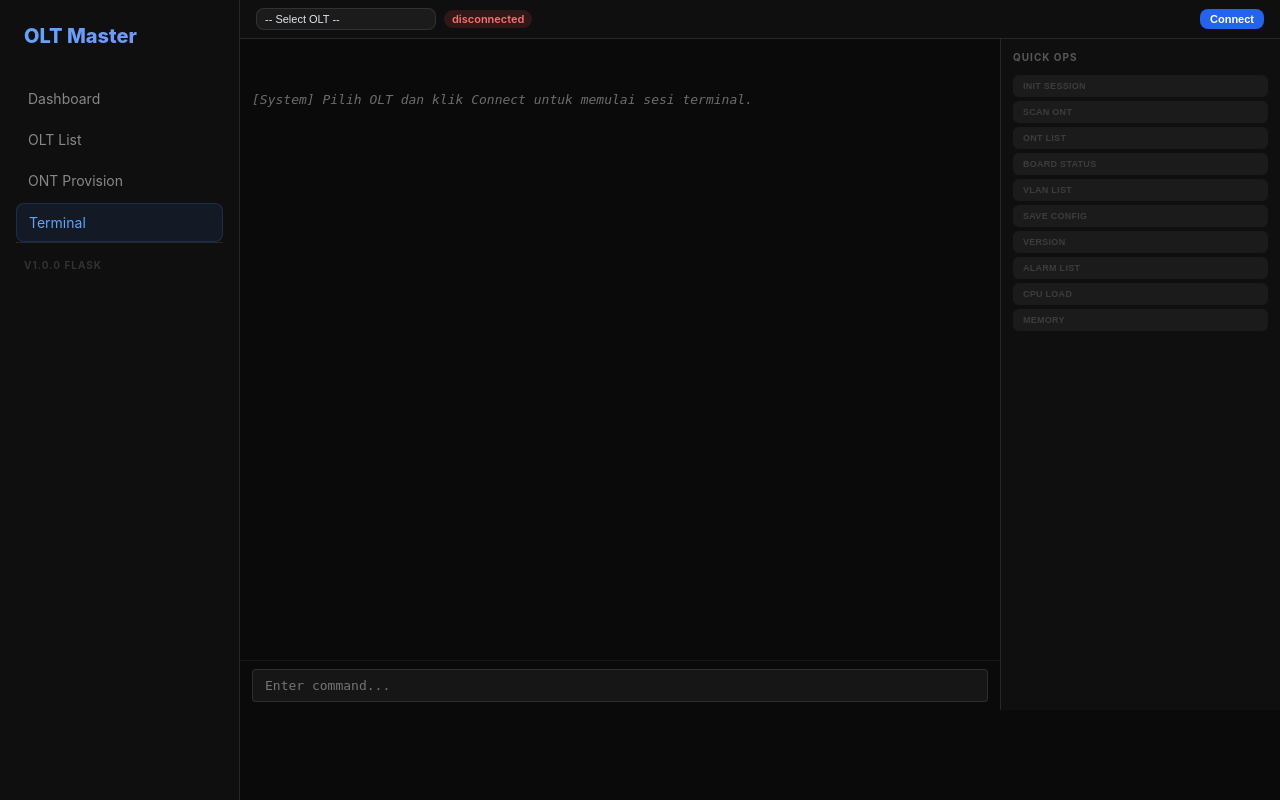
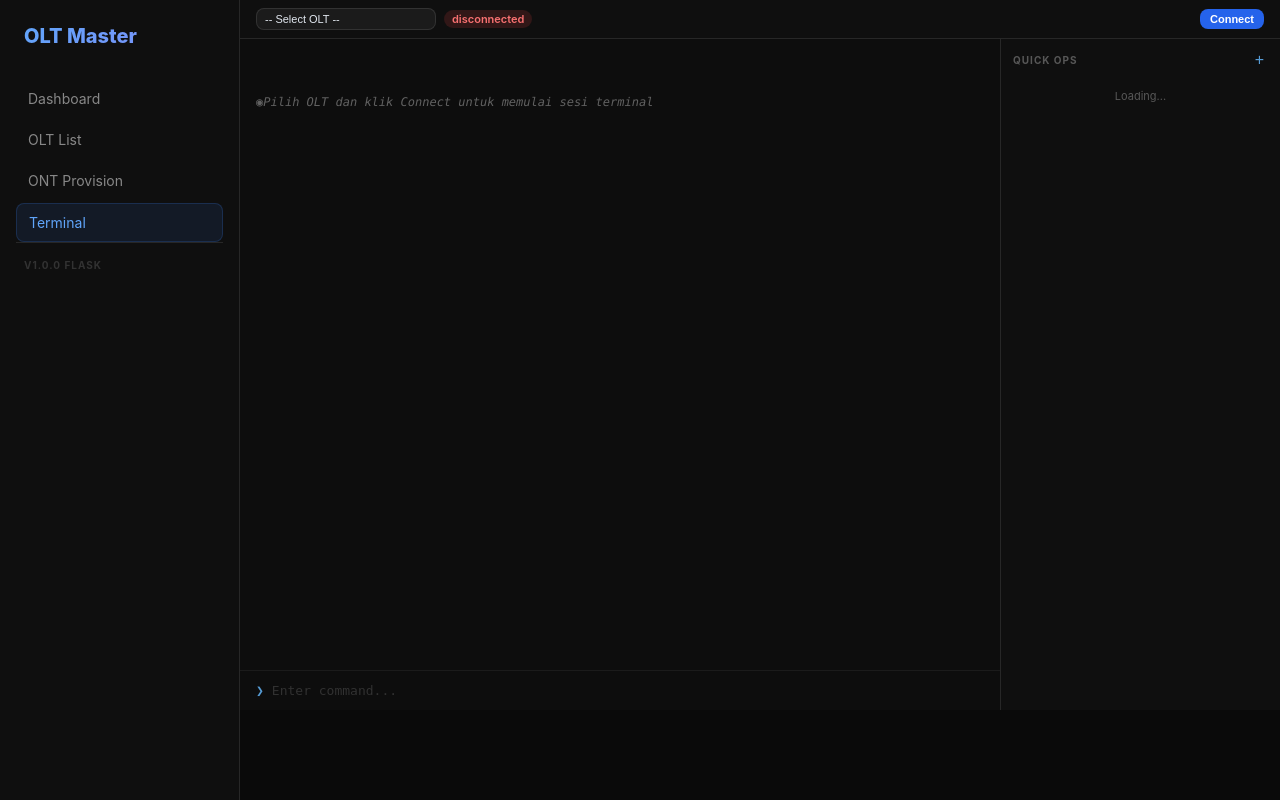
Before and after one commit to m-a-b-d-u-h/olt-app, a Flask app: page /terminal in a window 1280 px wide. Run offline with Flask 3, Linux system fonts and the light colour scheme; data that the repository does not hold is empty.

Commit message:
enhance: terminal UI like real CLI with prompt and colors

```diff
--- a/templates/terminal.html
+++ b/templates/terminal.html
@@ -5,21 +5,44 @@
 .terminal-wrapper { display:flex; flex-direction:column; height:calc(100vh - 90px); margin:-24px -32px; }
 .terminal-header { display:flex; align-items:center; justify-content:space-between; padding:8px 16px; background:#0f0f0f; border-bottom:1px solid rgba(255,255,255,0.1); flex-shrink:0; }
 .terminal-body { flex:1; display:flex; overflow:hidden; }
-.terminal-screen { flex:1; background:#0a0a0a; display:flex; flex-direction:column; }
-.terminal-output { flex:1; overflow-y:auto; padding:12px; font-family:'SF Mono','Fira Code',monospace; font-size:13px; line-height:1.5; color:#e2e8f0; background:#0a0a0a; white-space:pre-wrap; }
-.terminal-output .prompt { color:#60a5fa; }
-.terminal-output .system { color:rgba(255,255,255,0.4); font-style:italic; }
-.terminal-output .error { color:#f87171; }
-.terminal-input-row { display:flex; padding:8px 12px; background:#0a0a0a; border-top:1px solid rgba(255,255,255,0.05); flex-shrink:0; }
-.terminal-input-row input { flex:1; background:rgba(255,255,255,0.05); border:1px solid rgba(255,255,255,0.1); border-radius:4px; padding:8px 12px; color:#e2e8f0; font-family:'SF Mono','Fira Code',monospace; font-size:13px; outline:none; }
-.terminal-input-row input:focus { border-color:#3b82f6; }
+.terminal-screen { flex:1; background:#0d0d0d; display:flex; flex-direction:column; }
+.terminal-output {
+    flex:1; overflow-y:auto; padding:12px 16px;
+    font-family:'SF Mono','Fira Code','Cascadia Code','Consolas',monospace;
+    font-size:13px; line-height:1.6; color:#d4d4d4;
+    background:#0d0d0d; white-space:pre-wrap;
+}
+.terminal-output .prompt-line { color:#569cd6; }
+.terminal-output .cmd-output { color:#d4d4d4; }
+.terminal-output .system { color:rgba(255,255,255,0.35); font-style:italic; font-size:12px; }
+.terminal-output .system:before { content:'\25C9 '; }
+.terminal-output .error { color:#f44747; }
+.terminal-output .error:before { content:'\2716 '; }
+.terminal-output .success { color:#6a9955; }
+.terminal-output .highlight { color:#ce9178; }
+.terminal-input-row {
+    display:flex; align-items:center; gap:0;
+    padding:6px 16px; background:#0d0d0d;
+    border-top:1px solid rgba(255,255,255,0.06);
+    flex-shrink:0;
+}
+.terminal-prompt {
+    color:#569cd6; font-family:'SF Mono','Fira Code',monospace;
+    font-size:13px; font-weight:600; padding-right:8px; user-select:none;
+}
+.terminal-input-row input {
+    flex:1; background:transparent; border:none; padding:6px 0;
+    color:#d4d4d4; font-family:'SF Mono','Fira Code',monospace;
+    font-size:13px; outline:none; caret-color:#569cd6;
+}
+.terminal-input-row input::placeholder { color:rgba(255,255,255,0.15); }
 .quick-panel { width:280px; background:#0f0f0f; border-left:1px solid rgba(255,255,255,0.1); padding:12px; overflow-y:auto; flex-shrink:0; }
-.quick-panel h3 { font-size:10px; text-transform:uppercase; letter-spacing:0.1em; color:rgba(255,255,255,0.3); font-weight:700; margin-bottom:12px; }
-.quick-grid { display:flex; flex-direction:column; gap:4px; }
+.quick-panel h3 { font-size:10px; text-transform:uppercase; letter-spacing:0.1em; color:rgba(255,255,255,0.3); font-weight:700; margin-bottom:12px; margin:0; }
+.quick-grid { display:flex; flex-direction:column; gap:4px; margin-top:12px; }
 .quick-btn { display:flex; align-items:center; justify-content:space-between; padding:6px 10px; border-radius:6px; border:none; font-size:9px; font-weight:700; text-transform:uppercase; letter-spacing:0.03em; cursor:pointer; transition:all 0.2s; width:100%; text-align:left; }
-.quick-btn:not(:disabled) { background:#e2e8f0; color:#0f172a; }
-.quick-btn:not(:disabled):hover { background:#cbd5e1; }
-.quick-btn:disabled { background:rgba(255,255,255,0.05); color:rgba(255,255,255,0.15); cursor:not-allowed; }
+.quick-btn:not(:disabled) { background:rgba(86,156,214,0.12); color:#569cd6; }
+.quick-btn:not(:disabled):hover { background:rgba(86,156,214,0.2); }
+.quick-btn:disabled { background:rgba(255,255,255,0.03); color:rgba(255,255,255,0.15); cursor:not-allowed; }
 @media(max-width:768px){ .quick-panel { display:none; } .terminal-wrapper { margin:-16px; height:calc(100vh - 60px); } }
 </style>
 
@@ -42,14 +65,18 @@
     <div class="terminal-body">
         <div class="terminal-screen">
             <div class="terminal-output" id="term-output">
-                <div class="system">[System] Pilih OLT dan klik Connect untuk memulai sesi terminal.</div>
+                <div class="system">Pilih OLT dan klik Connect untuk memulai sesi terminal</div>
             </div>
             <div class="terminal-input-row">
-                <input type="text" id="term-input" placeholder="Enter command..." disabled onkeydown="if(event.key==='Enter')sendCommand()">
+                <span class="terminal-prompt" id="term-prompt">❯</span>
+                <input type="text" id="term-input" placeholder="Enter command..." disabled onkeydown="if(event.key==='Enter')sendCommand()" autocomplete="off" spellcheck="false">
             </div>
         </div>
         <div class="quick-panel">
-            <h3>Quick Ops</h3>
+            <div style="display:flex;justify-content:space-between;align-items:center;">
+                <h3>Quick Ops</h3>
+                <button onclick="addQuickCmd()" style="background:none;border:none;color:#569cd6;font-size:16px;cursor:pointer;padding:0 4px;" title="Add Command">+</button>
+            </div>
             <div class="quick-grid" id="quick-grid"></div>
         </div>
     </div>
@@ -60,22 +87,66 @@
 let socket = null;
 let connected = false;
 
-const QUICK_CMDS = [
-    {id:'init',label:'Init Session',cmds:['enable','config']},
-    {id:'scan',label:'Scan ONT',cmds:['display ont autofind all']},
-    {id:'onts',label:'ONT List',cmds:['interface gpon 0/1','display ont info 0 all']},
-    {id:'board',label:'Board Status',cmds:['display board 0']},
-    {id:'vlan',label:'VLAN List',cmds:['display vlan all']},
-    {id:'save',label:'Save Config',cmds:['save','y']},
-    {id:'ver',label:'Version',cmds:['display version']},
-    {id:'alarm',label:'Alarm List',cmds:['display alarm active all']},
-    {id:'cpu',label:'CPU Load',cmds:['display cpu']},
-    {id:'mem',label:'Memory',cmds:['display memory']},
-];
+let QUICK_CMDS = [];
 
-document.getElementById('quick-grid').innerHTML = QUICK_CMDS.map(c =>
-    '<button class="quick-btn" id="q-'+c.id+'" onclick="runQuick(\''+c.id+'\')" disabled>'+c.label+'</button>'
-).join('');
+async function loadQuickCmds() {
+    const res = await fetch('/api/quick-commands');
+    QUICK_CMDS = await res.json();
+    renderQuickCmds();
+}
+
+function renderQuickCmds() {
+    const grid = document.getElementById('quick-grid');
+    grid.innerHTML = QUICK_CMDS.map(c =>
+        `<div style="display:flex;gap:4px;align-items:stretch;">
+            <button class="quick-btn" id="q-${c.id}" onclick="runQuick('${c.id}')" disabled style="flex:1;">${c.label}</button>
+            <button class="quick-btn" onclick="editQuickCmd('${c.id}')" disabled style="width:28px;padding:4px;font-size:11px;flex:none;" id="qe-${c.id}" title="Edit">✎</button>
+            <button class="quick-btn" onclick="deleteQuickCmd('${c.id}')" disabled style="width:28px;padding:4px;font-size:11px;flex:none;" id="qd-${c.id}" title="Delete">✕</button>
+        </div>`
+    ).join('');
+}
+
+async function editQuickCmd(id) {
+    const cmd = QUICK_CMDS.find(c => c.id === id);
+    if (!cmd) return;
+    const label = prompt('Label:', cmd.label);
+    if (!label) return;
+    const cmdsStr = prompt('Commands (one per line):', cmd.commands.join('\n'));
+    if (!cmdsStr) return;
+    const commands = cmdsStr.split('\n').map(s => s.trim()).filter(Boolean);
+    await fetch('/api/quick-commands/' + id, {
+        method: 'PUT',
+        headers: {'Content-Type': 'application/json'},
+        body: JSON.stringify({label, commands}),
+    });
+    await loadQuickCmds();
+    updateQuickBtnState();
+}
+
+async function deleteQuickCmd(id) {
+    if (!confirm('Hapus command ini?')) return;
+    await fetch('/api/quick-commands/' + id, {method: 'DELETE'});
+    await loadQuickCmds();
+    updateQuickBtnState();
+}
+
+async function addQuickCmd() {
+    const label = prompt('Label for new command:');
+    if (!label) return;
+    const cmdsStr = prompt('Commands (one per line):\n\nContoh:\nenable\nconfig\ndisplay vlan all');
+    if (!cmdsStr) return;
+    const commands = cmdsStr.split('\n').map(s => s.trim()).filter(Boolean);
+    await fetch('/api/quick-commands', {
+        method: 'POST',
+        headers: {'Content-Type': 'application/json'},
+        body: JSON.stringify({label, commands}),
+    });
+    await loadQuickCmds();
+    updateQuickBtnState();
+}
+
+document.getElementById('quick-grid').innerHTML = '<div style="color:rgba(255,255,255,0.3);font-size:11px;padding:8px;text-align:center;">Loading...</div>';
+loadQuickCmds();
 
 function appendText(text, cls='') {
     const el = document.getElementById('term-output');
@@ -86,12 +157,25 @@ function appendText(text, cls='') {
     el.scrollTop = el.scrollHeight;
 }
 
+function appendOutput(text) {
+    const lines = text.split('\n');
+    for (const line of lines) {
+        const el = document.getElementById('term-output');
+        const div = document.createElement('div');
+        div.className = 'cmd-output';
+        div.textContent = line;
+        el.appendChild(div);
+    }
+    const el = document.getElementById('term-output');
+    el.scrollTop = el.scrollHeight;
+}
+
 function connectTerminal() {
     const sel = document.getElementById('term-olt');
     const opt = sel.options[sel.selectedIndex];
     if (!opt || !opt.value) { toast('Select an OLT first', 'error'); return; }
 
-    appendText('[System] Connecting to ' + opt.dataset.ip + '...', 'system');
+    appendText('Connecting to ' + opt.dataset.ip + '...', 'system');
     document.getElementById('term-status').textContent = 'connecting';
     document.getElementById('term-status').className = 'badge badge-offline';
 
@@ -111,16 +195,16 @@ function connectTerminal() {
         document.getElementById('disconnect-btn').style.display = '';
         document.getElementById('term-input').disabled = false;
         document.getElementById('term-input').focus();
-        document.querySelectorAll('.quick-btn').forEach(b => b.disabled = false);
-        appendText('[System] Connected.', 'system');
+        updateQuickBtnState();
+        appendText('Connected', 'success');
     });
     socket.on('ssh:error', (data) => {
-        appendText('[Error] ' + (data.message || 'Connection failed'), 'error');
+        appendText((data.message || 'Connection failed'), 'error');
         toast('Connection failed', 'error');
         disconnectTerminal();
     });
     socket.on('terminal:data', (data) => {
-        appendText(data);
+        appendOutput(data);
     });
     socket.on('disconnect', () => disconnectTerminal());
 }
@@ -133,8 +217,8 @@ function disconnectTerminal() {
     document.getElementById('connect-btn').style.display = '';
     document.getElementById('disconnect-btn').style.display = 'none';
     document.getElementById('term-input').disabled = true;
-    document.querySelectorAll('.quick-btn').forEach(b => b.disabled = true);
-    appendText('[System] Disconnected.', 'system');
+    updateQuickBtnState();
+    appendText('Disconnected', 'system');
 }
 
 function sendCommand() {
@@ -142,8 +226,13 @@ function sendCommand() {
     const input = document.getElementById('term-input');
     const cmd = input.value;
     if (!cmd) return;
+    appendText('> ' + cmd, 'prompt-line');
     socket.emit('terminal:input', cmd + '\n');
     input.value = '';
+}
+
+function updateQuickBtnState() {
+    document.querySelectorAll('.quick-btn').forEach(b => b.disabled = !connected);
 }
 
 async function runQuick(id) {
@@ -153,12 +242,17 @@ async function runQuick(id) {
     const btn = document.getElementById('q-'+id);
     btn.textContent = '...';
     btn.disabled = true;
-    for (const c of cmd.cmds) {
+    document.getElementById('qe-'+id).disabled = true;
+    document.getElementById('qd-'+id).disabled = true;
+    for (const c of cmd.commands) {
+        appendText('> ' + c, 'prompt-line');
         socket.emit('terminal:input', c + '\n');
         await new Promise(r => setTimeout(r, 1200));
     }
     btn.textContent = cmd.label;
-    btn.disabled = false;
+    btn.disabled = !connected;
+    document.getElementById('qe-'+id).disabled = !connected;
+    document.getElementById('qd-'+id).disabled = !connected;
 }
 </script>
 {% endblock %}
```
